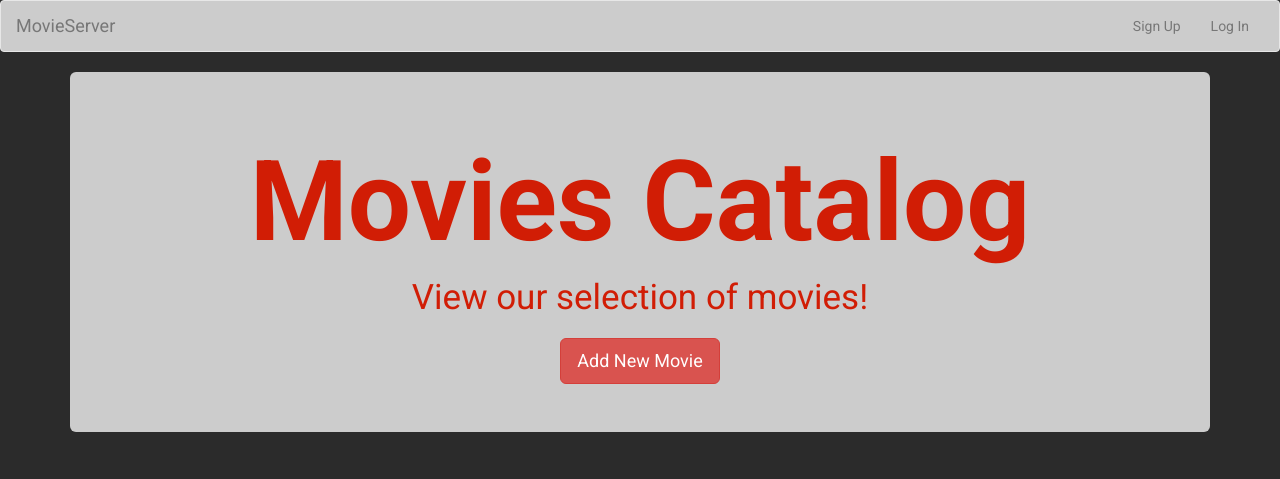
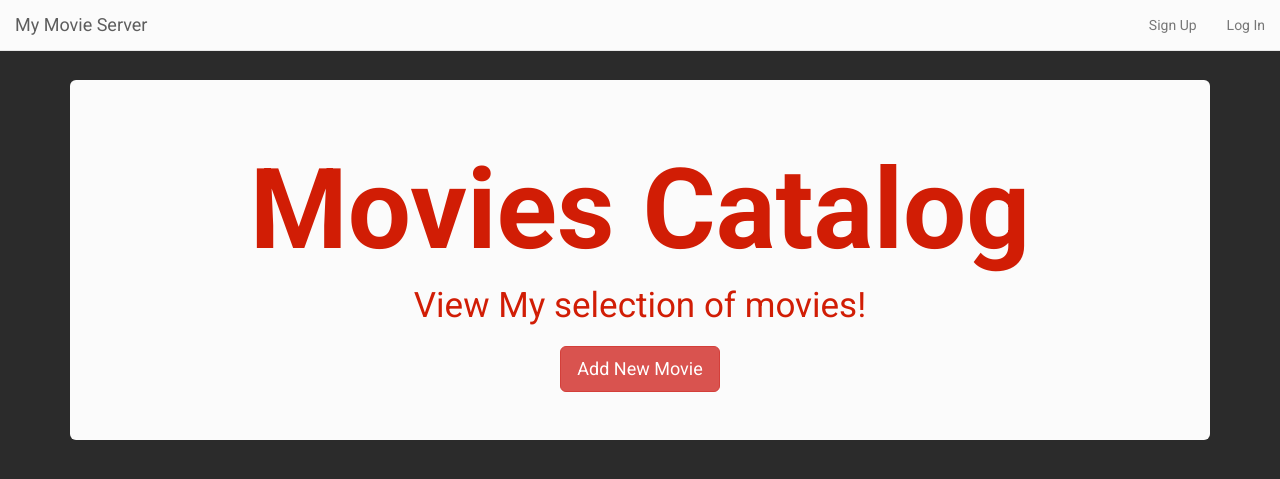
Before and after one commit to leal1/movie-server, a Node server app: page /movies/ in a window 1280 px wide. Shown: the top 479 px of the page. Run offline with Node 20, Linux system fonts and the light colour scheme; data that the repository does not hold is empty; some libraries are stand-ins or nearby versions.

Commit message:
style changes

```diff
--- a/public/stylesheets/main.css
+++ b/public/stylesheets/main.css
@@ -1,10 +1,11 @@
 body{
 	font-family: "Roboto";
 	background-color: #2b2b2b;
+	padding-top: 80px;
 }
 
-.gray {
-	background-color: #ccc;
+.white-background {
+	background-color: #fbfbfb;
 }
 .gray-text{
 	color: #ccc;
--- a/views/movies/index.ejs
+++ b/views/movies/index.ejs
@@ -1,10 +1,10 @@
 <% include ../partials/header %>
 
 <div class="container">
-	<header class="jumbotron gray">
+	<header class="jumbotron white-background">
 		<div class="container">
 			<h1>Movies Catalog</h1>
-			<p>View our selection of movies!</p>
+			<p>View My selection of movies!</p>
 			<a class="btn btn-lg btn-danger" href="/movies/new"> Add New Movie </a>
 		</div>
 	</header>
--- a/views/partials/header.ejs
+++ b/views/partials/header.ejs
@@ -1,16 +1,16 @@
 <!DOCTYPE html>
 <html>
 <head>
-	<title>Movie Server</title>
+	<title>My Movie Server</title>
 	<link href="https://fonts.googleapis.com/css?family=Roboto:400,700" rel="stylesheet">
 	<link rel="stylesheet" href="https://maxcdn.bootstrapcdn.com/bootstrap/3.3.7/css/bootstrap.min.css" integrity="sha384-BVYiiSIFeK1dGmJRAkycuHAHRg32OmUcww7on3RYdg4Va+PmSTsz/K68vbdEjh4u" crossorigin="anonymous">
 	<link rel="stylesheet" type="text/css" href="/stylesheets/main.css">
 </head>
 <body>
-	<nav class="navbar navbar-default gray">
+	<nav class="navbar navbar-default white-background navbar-fixed-top">
 		<div class="container-fluid">
 			<div class="navbar-header">
-				<a class="navbar-brand" href="/"> MovieServer</a>
+				<a class="navbar-brand" href="/"> My Movie Server</a>
 			</div>
 
 			<div class="collapse navbar-collapse">
```
